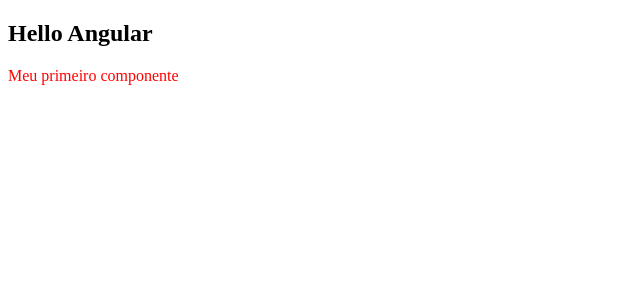
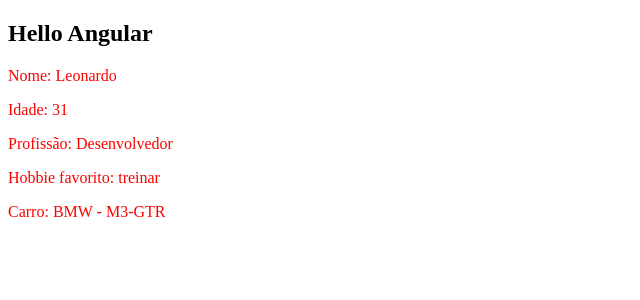
Before and after one commit to leonardo-rendano/curso-angular, an Angular app: page / in a window 1280 px wide. Shown: the top 300 px of the page, without its empty margins (0-640 px from the left). Built offline with nearby package versions, Linux system fonts and the light colour scheme.

Commit message:
first component and data

```diff
--- a/src/app/components/first-component/first-component.component.html
+++ b/src/app/components/first-component/first-component.component.html
@@ -1 +1,5 @@
-<p>Meu primeiro componente</p>
+<p>Nome: {{ name }}</p>
+<p>Idade: {{ age }}</p>
+<p>Profissão: {{ job }}</p>
+<p>Hobbie favorito: {{ hobbies[0] }}</p>
+<p>Carro: {{ car.name }} - {{ car.model }}</p>
--- a/src/app/components/first-component/first-component.component.ts
+++ b/src/app/components/first-component/first-component.component.ts
@@ -7,4 +7,16 @@
 })
 export class FirstComponentComponent {
 
+  name: string = "Leonardo"
+  age: number = 31
+  job: string = "Desenvolvedor"
+  hobbies: Array<string> = [ "treinar", "estudar" ]
+  car = {
+    name: "BMW",
+    model: "M3-GTR"
+  }
+
+  constructor() {
+
+  }
 }
```
